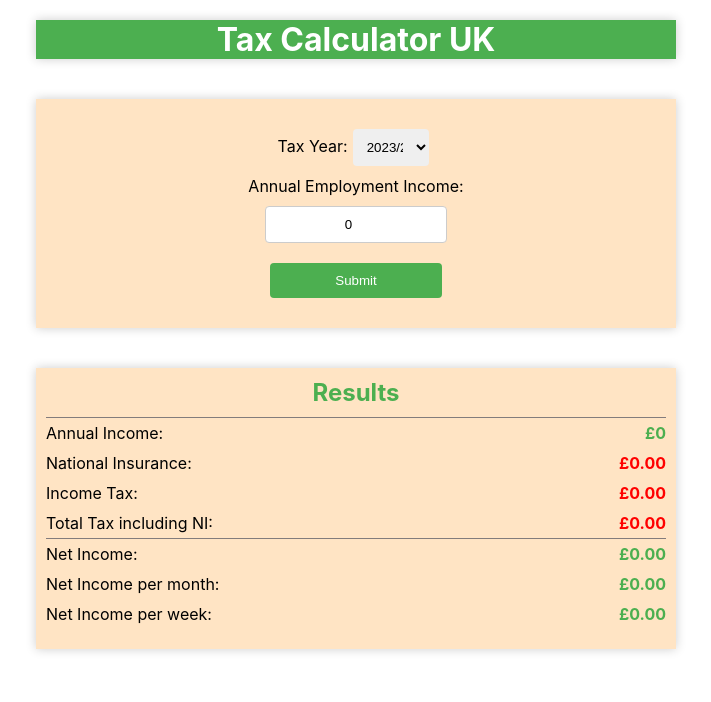
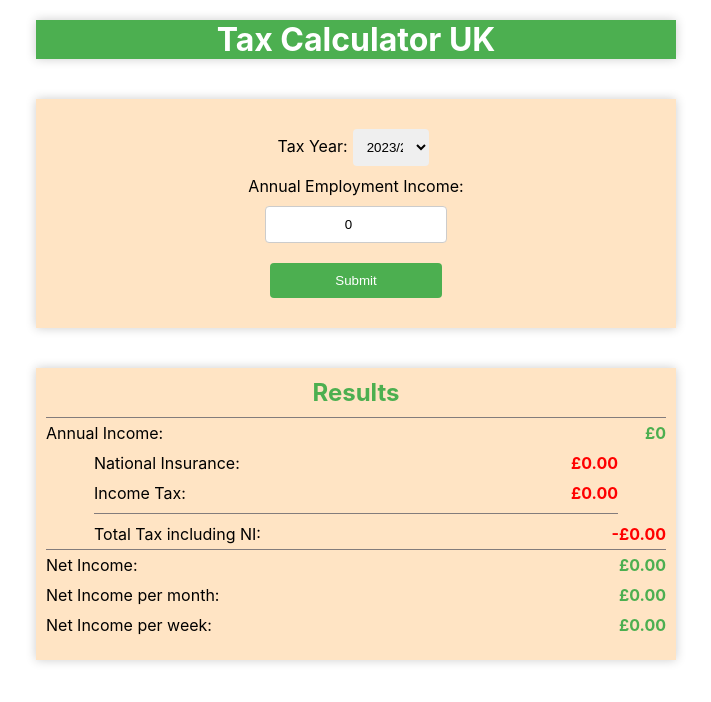
Before and after one commit to asaad227/taxCalculator, a React (Create React App) app: page / in a window 1280 px wide. Shown: the top 702 px of the page, without its empty margins (284-995 px from the left). Built offline with nearby package versions, Linux system fonts and the light colour scheme.

Commit message:
update display result

```diff
--- a/src/App/App.css
+++ b/src/App/App.css
@@ -73,6 +73,14 @@
   margin: 0 10px;
   padding: 0;
 }
+.small-divider{
+  border-bottom: 1px solid #837c7c;
+  margin: 5px 10px;
+  padding: 0;
+}
+.total-tax{
+margin: 0 -48px;
+}
 .no-divider{
   border-bottom: none;
   margin: 10px auto;
@@ -103,6 +111,13 @@ select{
   margin: 10px 5px;
 }
 
+.total{
+  display: flex;
+  flex-direction: column;
+  margin: 0 48px;
+  padding:0;
+  color: black
+}
 
 
 @media screen and (max-width: 600px) {
--- a/src/App/App.js
+++ b/src/App/App.js
@@ -66,9 +66,16 @@ function App() {
       <h2>Results</h2>
       <div className='divider'></div>
       <p>Annual Income: <span className='income'>£{annualIncome}</span></p>
+      <div className='total'>
       <p>National Insurance: <span className='tax'>£{ni.toFixed(2)}</span></p>
-      <p>Income Tax: <span className='tax'>£{incomeTax.toFixed(2)}</span> </p>
-      <p>Total Tax including NI: <span className='tax'>£{data.toFixed(2)}</span></p>
+      <p>Income Tax: <span className='tax'>£{incomeTax.toFixed(2)}</span>
+       </p>
+       <div className='small-divider'></div>
+      <p>Total Tax including NI: <span className='tax total-tax'>-£{data.toFixed(2)}</span></p>
+      </div>
+
+
+
       <div className='divider'></div>
       <p>Net Income: <span className='income'>£{netIncome.toFixed(2)}</span></p>
       <p>Net Income per month: <span className='income'>£{monthlyIncome.toFixed(2)}</span></p>
```
